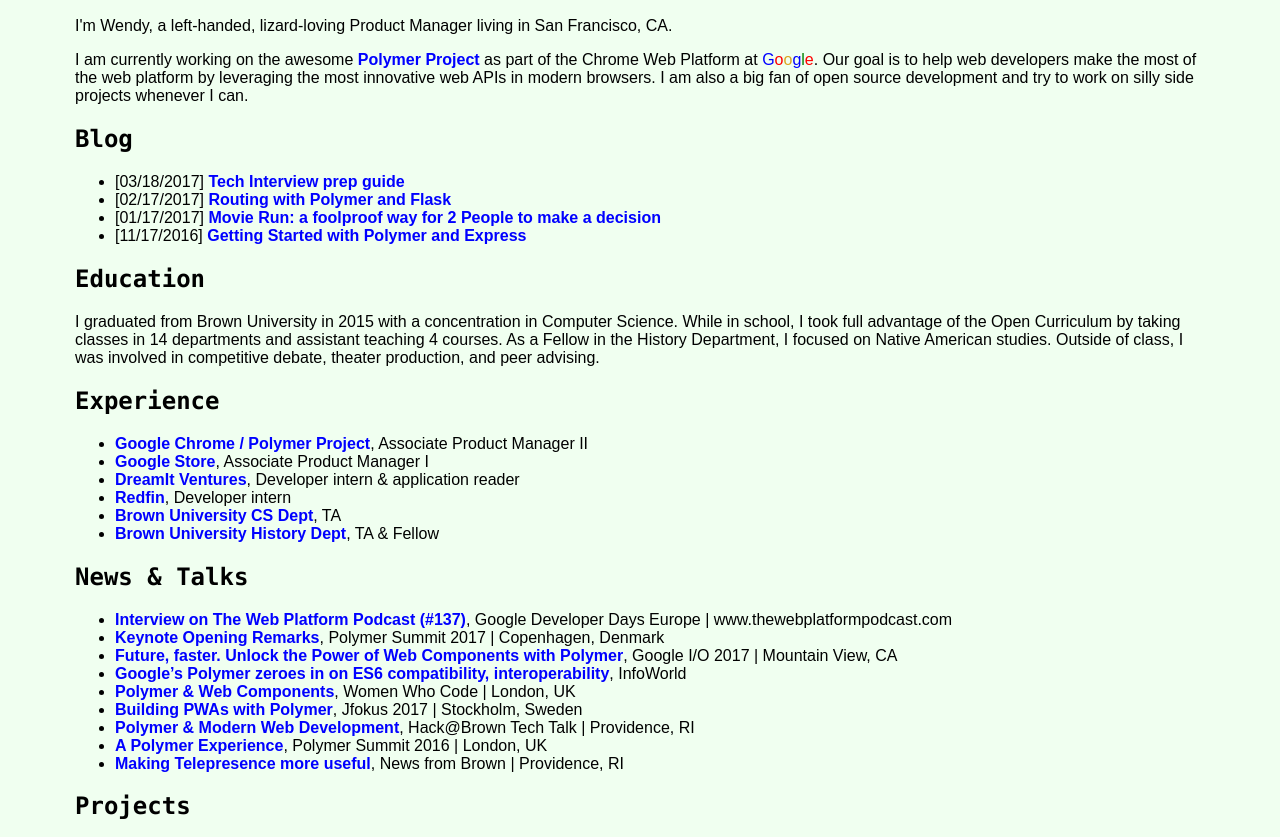
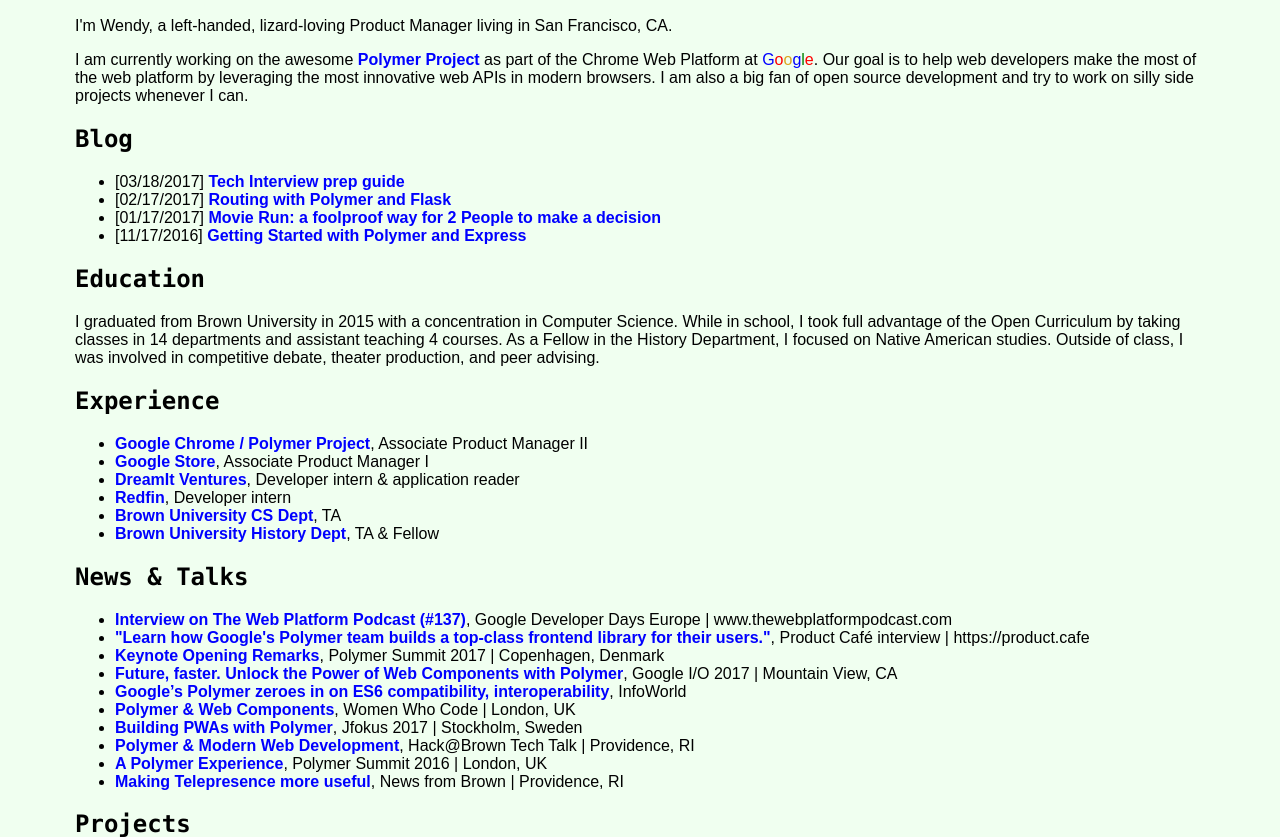
Before and after one commit to wmginsberg/wmginsberg.github.io, a website: page index.html in a window 1280 px wide. Shown: the part 208-1045 px from the top of the page. Drawn offline with Linux system fonts and the light colour scheme.

Commit message:
product cafe

```diff
--- a/index.html
+++ b/index.html
@@ -97,6 +97,7 @@
 <h2> News &amp; Talks </h2>
 <ul>
 	<li> <a href="http://thewebplatformpodcast.com/137-polymer-roadmap-from-gdd-europe">Interview on The Web Platform Podcast (#137)</a>, Google Developer Days Europe | www.thewebplatformpodcast.com </li>
+	<li> <a href="https://product.cafe/interview?id=59d101b67bd4eb686f4b4686">"Learn how Google's Polymer team builds a top-class frontend library for their users."</a>, Product Café interview | https://product.cafe </li>
 	<li> <a href="https://www.youtube.com/watch?v=4X4tCIJeo8w">Keynote Opening Remarks</a>, Polymer Summit 2017 | Copenhagen, Denmark </li>
 	<li> <a href="https://youtu.be/cuoZenpQveQ">Future, faster. Unlock the Power of Web Components with Polymer</a>, Google I/O 2017 | Mountain View, CA </li>
 	<li> <a href="http://www.infoworld.com/article/3197458/javascript/googles-polymer-zeroes-in-on-es6-compatibility-interoperability.html">Google’s Polymer zeroes in on ES6 compatibility, interoperability</a>, InfoWorld </li>
```
